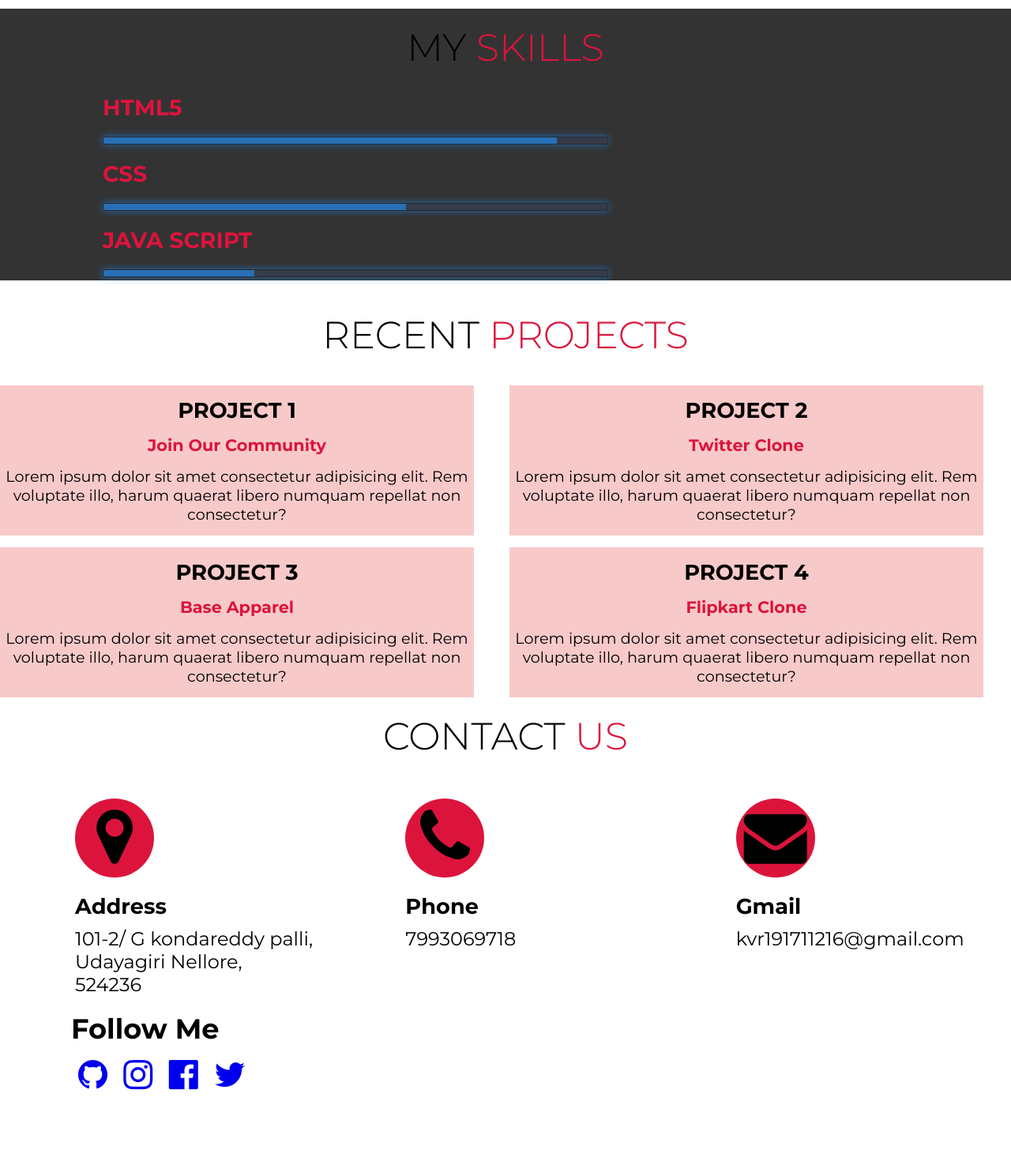
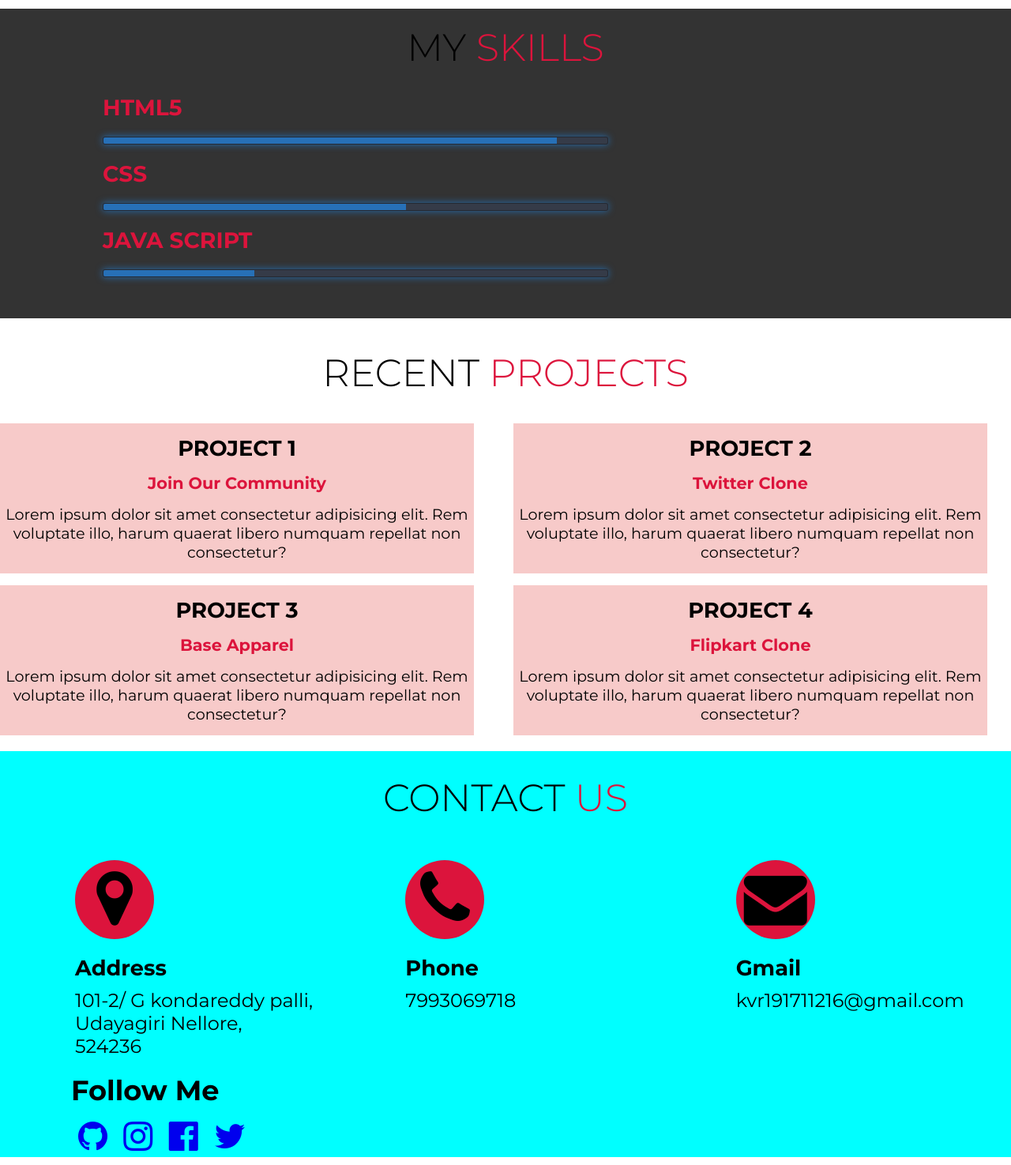
Before and after one commit to vengalreddy20/MyPortofolio, a plain HTML site: page index.html in a window 1280 px wide. Shown: the part 1453-2928 px from the top of the page at 79% size. Before the commit the page ends 2850 px from the top, so only its background shows below. Drawn offline with Linux system fonts and the light colour scheme.

Commit message:
first commit

```diff
--- a/styles.css
+++ b/styles.css
@@ -11,7 +11,7 @@ body{
     display: flex;
     align-items: center;
     justify-content: center;
-    width: 100%;
+    width: 100vw;
     height: 100vh;
 }
 .hero-image{
@@ -209,7 +209,8 @@ body{
     margin-bottom: 10px;
 }
 .contact{
-    width: 100%;
+    background: cyan;
+
 }
 .contact-heading h1{
     font-size: 2rem;
@@ -311,7 +312,7 @@ body{
         margin-bottom: 20px;
     }
     .skills{
-        height: 43vh;
+        height: 45vh;
     }
     .skills-container h1{
         font-size: 2.5rem;
@@ -391,7 +392,7 @@ body{
         margin: 20px 0px;
     }
     .skills{
-        height: 43vh;
+        height: 49vh;
     }
     .skills-container h1{
         font-size: 3rem;
@@ -418,7 +419,8 @@ body{
     }
     .project-wrapper{
         grid-template-columns: repeat(2,1fr);
-        grid-column-gap: 10px;
+        grid-column-gap: 20px;
+
     }
     .project-wrapper .each-project h3{
         font-size: 1.7rem;
@@ -436,6 +438,7 @@ body{
     }
     .contact-heading h1{
         font-size: 3rem;
+        padding-top: 30px;
     }
     .contact-info .box .icon{
         height: 100px;
```
